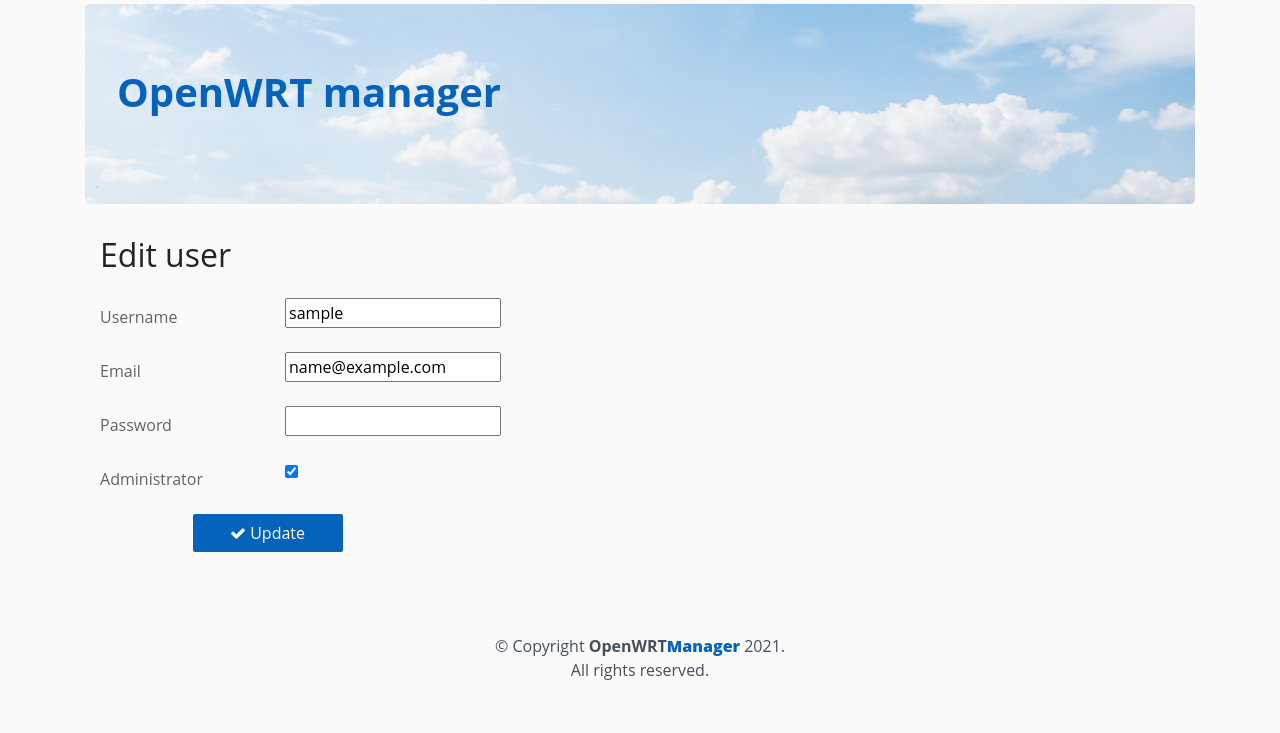
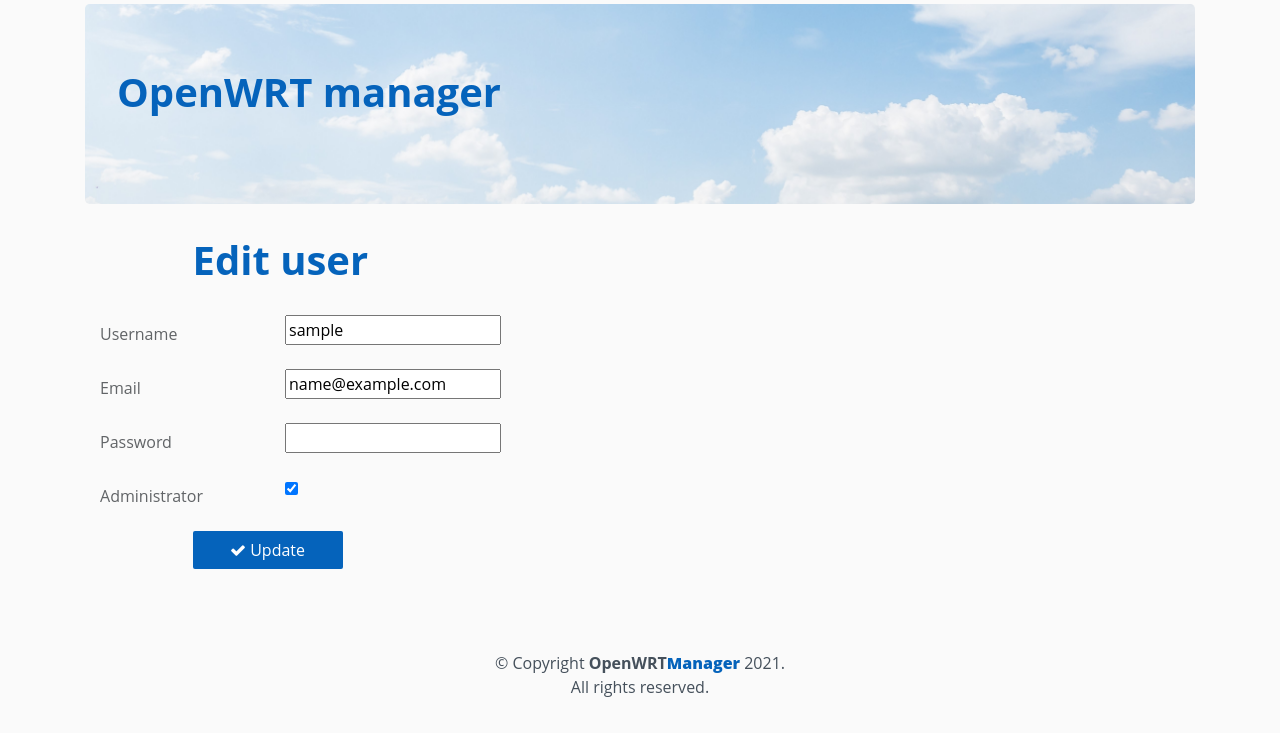
Before and after one commit to Dooole/wrtcloud, a Django app: page /wrtapp/user/edit/1 in a window 1280 px wide. Shown: the part 102-835 px from the top of the page. Before the commit the page ends 782 px from the top, so only its background shows below. Run offline with Django 3.2, Linux system fonts and the light colour scheme; the visitor is signed in with stand-in values (Sample User, id 1); data comes from the database, SQL or seed files in the repository; some libraries are stand-ins or nearby versions.

Commit message:
Revert to old style headings

```diff
--- a/wrtapp/templates/config/edit.html
+++ b/wrtapp/templates/config/edit.html
@@ -6,8 +6,9 @@
     <div class="container">
         <div class="contact-form">
             <div class="form-group row">
+                <label class="col-sm-1 col-form-label"></label>
                 <div class="col-sm-6">
-                <h2>Edit configuration</h2>
+                <h1>Edit configuration</h1>
                 </div>
             </div>
             <div class="form-group row">
--- a/wrtapp/templates/device/create.html
+++ b/wrtapp/templates/device/create.html
@@ -6,8 +6,9 @@
   <div class="container">
     <div class="contact-form">
       <div class="form-group row">
+        <label class="col-sm-1 col-form-label"></label>
         <div class="col-sm-6">
-        <h2>Add device</h2>
+        <h1>Add device</h1>
         </div>
       </div>
       <div class="form-group row">
--- a/wrtapp/templates/device/edit.html
+++ b/wrtapp/templates/device/edit.html
@@ -6,8 +6,9 @@
     <div class="container">
         <div class="contact-form">
             <div class="form-group row">
+                <label class="col-sm-1 col-form-label"></label>
                 <div class="col-sm-6">
-                <h2>Edit device</h2>
+                <h1>Edit device</h1>
                 </div>
             </div>
             <div class="form-group row">
--- a/wrtapp/templates/user/create.html
+++ b/wrtapp/templates/user/create.html
@@ -6,8 +6,9 @@
     <div class="container">
         <div class="contact-form">
             <div class="form-group row">
+                <label class="col-sm-1 col-form-label"></label>
                 <div class="col-sm-6">
-                <h2>Add user</h2>
+                <h1>Add user</h1>
                 </div>
             </div>
             <div class="form-group row">
--- a/wrtapp/templates/user/edit.html
+++ b/wrtapp/templates/user/edit.html
@@ -6,8 +6,9 @@
     <div class="container">
         <div class="contact-form">
             <div class="form-group row">
-                <div class="col-sm-5">
-                <h2>Edit user</h2>
+                <label class="col-sm-1 col-form-label"></label>
+                <div class="col-sm-6">
+                <h1>Edit user</h1>
                 </div>
             </div>
             <div class="form-group row">
```
